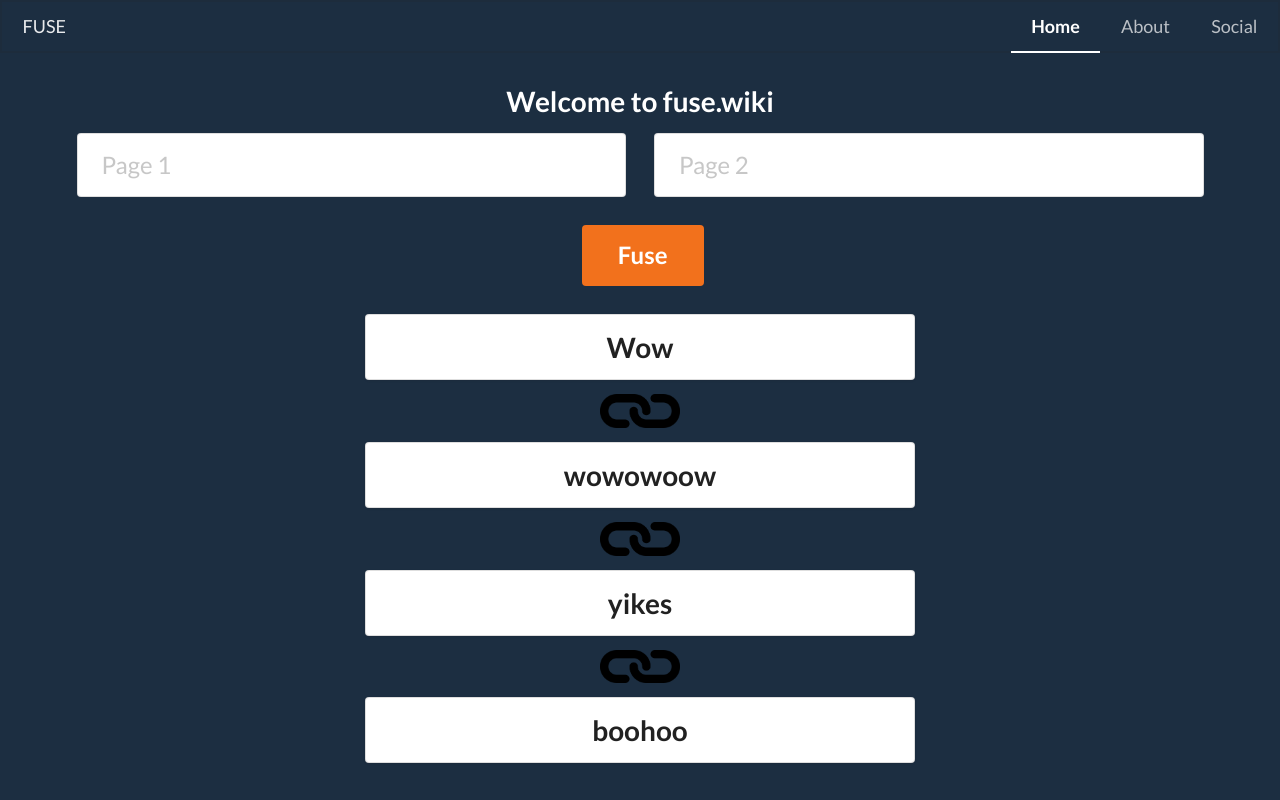
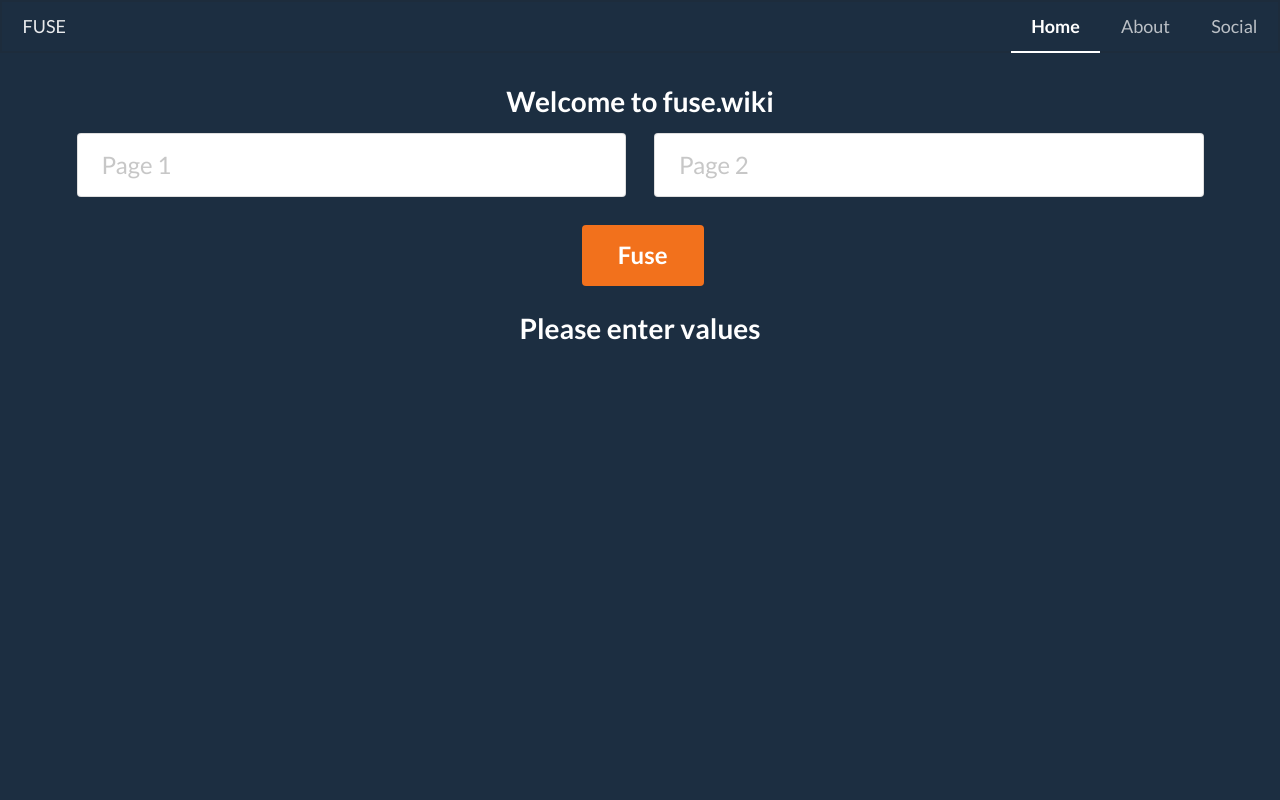
Before and after one commit to Raid55/fuse-wiki, a React (Create React App) app in the folder client/fuse/: page / in a window 1280 px wide. Built offline with nearby package versions, Linux system fonts and the light colour scheme.

Commit message:
output stuff in boxes

```diff
--- a/client/fuse/src/components/site/index.js
+++ b/client/fuse/src/components/site/index.js
@@ -14,7 +14,7 @@ export default class extends Component {
   getLinks = async (e) => {
     e.preventDefault();
 
-    fetch('http://206.189.73.204:5000/v1/generate_link',
+    fetch('https://api.fuse.wiki/v1/generate_link',
     {
       method: 'post',
       headers: {
@@ -26,7 +26,7 @@ export default class extends Component {
       .then( res => res.json())
       .then( res => {
         console.log(res)
-        this.setState({links: res, isLoading: false});
+        this.setState({links: res.result, isLoading: false});
       })
       .catch( err => {
         this.setState({error: true, isLoading: false});
@@ -58,8 +58,7 @@ export default class extends Component {
           sourceChange={this.sourceChange}
           targetChange={this.targetChange}
         />
-        {/* {this.state.links ? <Links links={this.state.links} /> : <h1 className="ui inverted header">Please enter values</h1>} */}
-        <Links />
+        {this.state.links ? <Links links={this.state.links[0]} /> : <h1 className="ui inverted header">Please enter values</h1>}
         </div>
     );
   }
--- a/client/fuse/src/components/site/links.js
+++ b/client/fuse/src/components/site/links.js
@@ -7,14 +7,7 @@ class Link extends Component {
       <div className="ui centered grid">
         <div className="ui eight wide column">
           <div className="">
-            <div className="ui center aligned segment"><h1>Wow</h1></div>
-            <img className="ui centered tiny image" src={ require('../../assets/link.png')}/>
-            <div className="ui center aligned segment"><h1>wowowoow</h1></div>
-            <img className="ui centered tiny image" src={ require('../../assets/link.png')}/>
-            <div className="ui center aligned segment"><h1>yikes</h1></div>
-            <img className="ui centered tiny image" src={ require('../../assets/link.png')}/>
-            <div className="ui center aligned segment"><h1>boohoo</h1></div>
-            {/* { this.props.links.result[0].map(ell => <div className="ui center aligned segment" key={ell}>{ell}</div>)} */}
+            { this.props.links.map(ell => <div className="ui center aligned segment" key={ell}>{ell}</div>)}
           </div>
         </div>
       </div>
```
